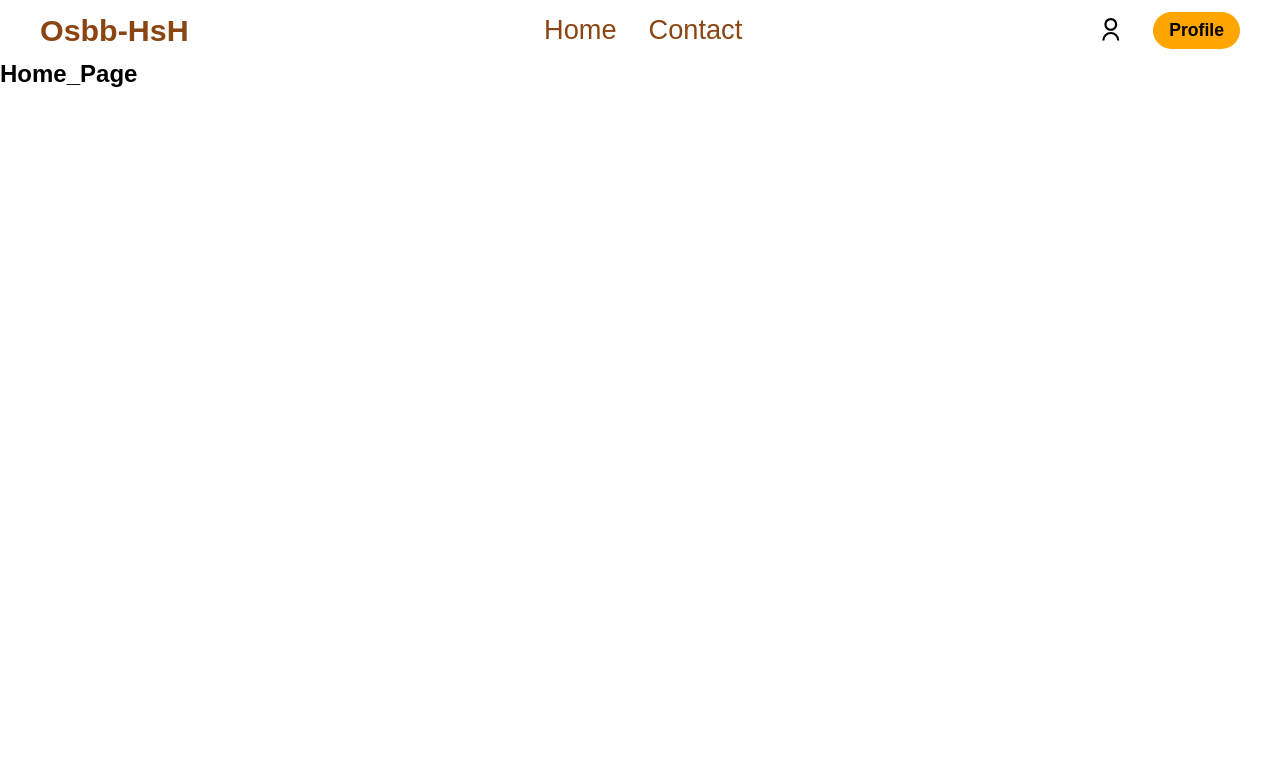
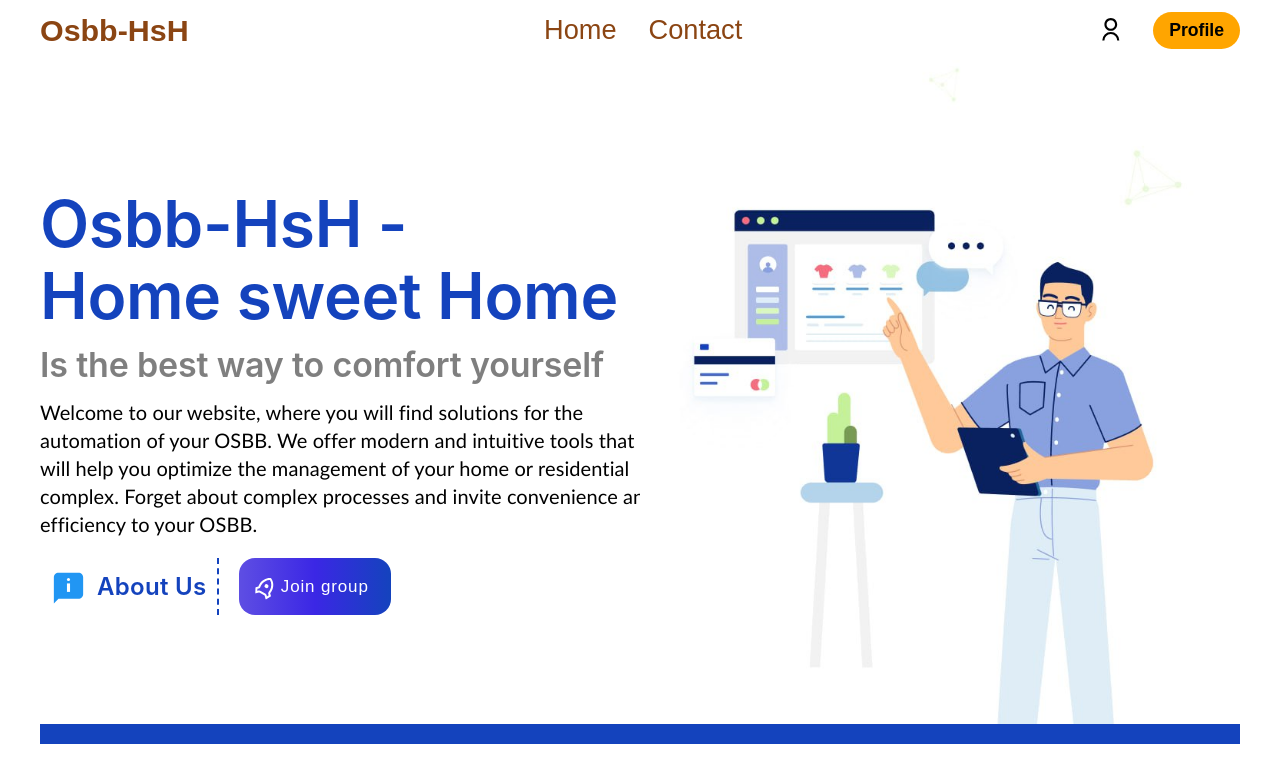
Before and after one commit to CCFreyzi/osbb-cyb, a React (Create React App) app in the folder osbb_cyb/: page / in a window 1280 px wide. Shown: the top 782 px of the page. Built offline with nearby package versions, Linux system fonts and the light colour scheme; no server answers.

Commit message:
Add design to home page

```diff
--- a/osbb_cyb/src/component/Main/Home_Page/Home_Page.js
+++ b/osbb_cyb/src/component/Main/Home_Page/Home_Page.js
@@ -1,10 +1,45 @@
 import React from "react";
+import s from './Home_Page.module.scss';
+import {FcAbout} from 'react-icons/fc';
+import {NavLink} from "react-router-dom";
 
 const Home_Page = () => {
 
     return (
-        <div>
-            <h2>Home_Page</h2>
+        <div className={s.main_page}>
+            <div className={s.main_block}>
+                <div className={s.main_info}>
+                    <div className={s.info_title}>
+                        <h3> Osbb-HsH - <br/>Home sweet Home</h3>
+                        <p>Is the best way to comfort yourself</p>
+                    </div>
+                    <div className={s.info_text}>
+                        Welcome to our website, where you will find solutions for the automation of your OSBB.
+                        We offer modern and intuitive tools that will help you optimize the management
+                        of your home or residential complex. Forget about complex processes and
+                        invite convenience and efficiency to your OSBB.
+                    </div>
+                    <div className={s.two_btn}>
+                        <div className={s.aboutUs_btn}>
+                            <FcAbout size={37} />
+                            About Us
+                        </div>
+                        <NavLink to={'/groups'} className={s.join_btn}>
+                            <svg xmlns="http://www.w3.org/2000/svg" viewBox="0 0 24 24" width="24" height="24">
+                                <path fill="none" d="M0 0h24v24H0z"></path>
+                                <path fill="currentColor"
+                                      d="M5 13c0-5.088 2.903-9.436 7-11.182C16.097 3.564 19 7.912 19 13c0 .823-.076 1.626-.22 2.403l1.94 1.832a.5.5 0 0 1 .095.603l-2.495 4.575a.5.5 0 0 1-.793.114l-2.234-2.234a1 1 0 0 0-.707-.293H9.414a1 1 0 0 0-.707.293l-2.234 2.234a.5.5 0 0 1-.793-.114l-2.495-4.575a.5.5 0 0 1 .095-.603l1.94-1.832C5.077 14.626 5 13.823 5 13zm1.476 6.696l.817-.817A3 3 0 0 1 9.414 18h5.172a3 3 0 0 1 2.121.879l.817.817.982-1.8-1.1-1.04a2 2 0 0 1-.593-1.82c.124-.664.187-1.345.187-2.036 0-3.87-1.995-7.3-5-8.96C8.995 5.7 7 9.13 7 13c0 .691.063 1.372.187 2.037a2 2 0 0 1-.593 1.82l-1.1 1.039.982 1.8zM12 13a2 2 0 1 1 0-4 2 2 0 0 1 0 4z"></path>
+                            </svg>
+                            <span>Join group</span>
+                        </NavLink>
+                    </div>
+                </div>
+                <div className={s.main_image}>
+                    <img className={s.home_png} src='img/home.png' alt={''}/>
+                </div>
+                <div className={s.bottom}></div>
+
+            </div>
         </div>
     )
 }
--- /dev/null
+++ b/osbb_cyb/src/component/Main/Home_Page/Home_Page.module.scss
@@ -0,0 +1,108 @@
+.main_page{
+  height: 90vh;
+  max-width: 1200px;
+  margin: 0 auto;
+}
+.main_block{
+  display: flex;
+  align-items: center;
+  position: relative;
+}
+.main_block > *{
+  flex: 0 1 50%;
+}
+
+.info_title h3{
+  color: #1443BD;
+  font-family: 'SF Pro Display', serif;
+  font-style: normal;
+  font-weight: 600;
+  font-size: 64px;
+  line-height: 72px;
+  letter-spacing: -0.005em;
+}
+
+.info_title p {
+  margin: 12px 0 ;
+  color: rgba(0, 0, 0, 0.5);
+  font-family: 'SF Pro Display', serif;
+  font-style: normal;
+  font-weight: 600;
+  font-size: 34px;
+  line-height: 42px;
+  letter-spacing: -0.005em;
+}
+
+.info_text {
+  margin-right: -25px;
+  font-family: 'SVN-Gilroy', Calibri, serif;
+  font-style: normal;
+  font-weight: 400;
+  font-size: 20px;
+  line-height: 28px;
+  letter-spacing: 0.005em;
+}
+
+.two_btn{
+  display: flex;
+  margin-top: 20px;
+  .aboutUs_btn{
+    border-right: 2px dashed #1443BD;
+    padding: 10px;
+    display: flex;
+    gap: 10px;
+    color: #1443BD;
+    align-items: center;
+    font-family: 'SF Pro Display', sans-serif;
+    font-style: normal;
+    font-weight: 600;
+    font-size: 24px;
+    line-height: 24px;
+    text-align: center;
+    letter-spacing: 0.0125em;
+  }
+}
+
+
+.join_btn {
+  margin: 0 0 0 20px;
+  display: flex;
+  align-items: center;
+  font-family: inherit;
+  font-weight: 500;
+  font-size: 17px;
+  padding: 0.8em 1.3em 0.8em 0.9em;
+  color: white;
+  background: #ad5389;
+  background: linear-gradient(to right, #5e4ee3, #3b27e5, #1443BD);
+  border: none;
+  letter-spacing: 0.05em;
+  border-radius: 16px;
+}
+
+.join_btn svg {
+  margin-right: 3px;
+  transform: rotate(30deg);
+  transition: transform 0.5s cubic-bezier(0.76, 0, 0.24, 1);
+}
+
+.join_btn span {
+  transition: transform 0.5s cubic-bezier(0.76, 0, 0.24, 1);
+}
+
+.join_btn:hover svg {
+  transform: translateX(5px) rotate(90deg);
+}
+
+.join_btn:hover span {
+  transform: translateX(7px);
+}
+
+.bottom {
+  position: absolute;
+  bottom: 0;
+  left: 0;
+  height: 20px;
+  width: 100%;
+  background-color: #1443BD;
+}
```
Also changed, not shown: osbb_cyb/public/img/home.png (added), osbb_cyb/src/component/Main/Home_Page/Home_Page.scss (deleted).
